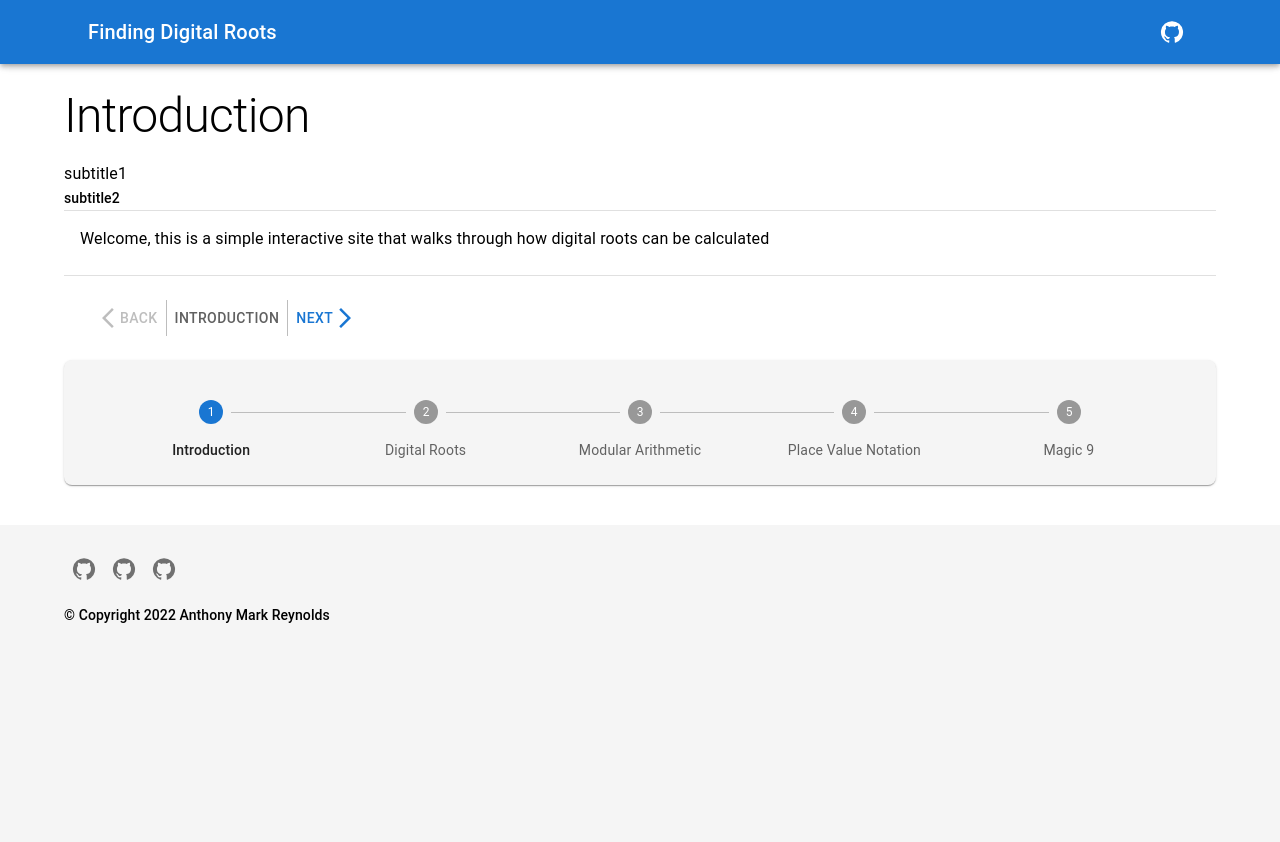
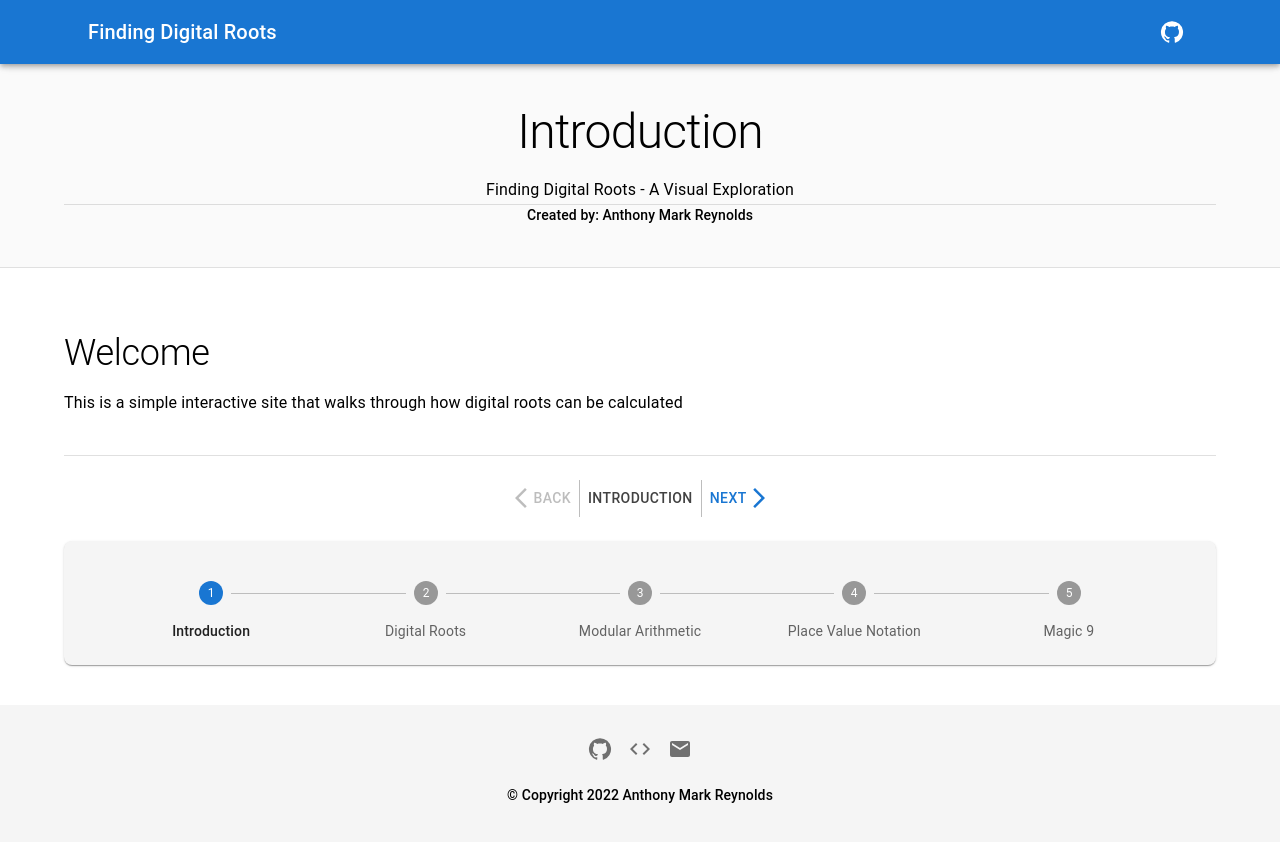
Before and after one commit to anthonymarkreynolds/Graphical-Modulo-Calculator, a React (Create React App) app: page / in a window 1280 px wide. Shown: the top 842 px of the page. Built offline with nearby package versions, Linux system fonts and the light colour scheme.

Commit message:
add content

```diff
--- /dev/null
+++ b/src/components/Footer.js
@@ -0,0 +1,49 @@
+import {
+  Box,
+  Container,
+  ButtonGroup,
+  IconButton,
+  Typography,
+} from "@mui/material";
+import { GitHub, Code, Email } from "@mui/icons-material";
+import { useTheme } from "@mui/material/styles";
+
+const Footer = () => {
+  const theme = useTheme();
+  return (
+    <Box
+      sx={{
+        mt: 5,
+        bgcolor: theme.palette.grey[100],
+        width: "100%",
+        overflowY: "hidden",
+      }}
+    >
+      <Container
+        sx={{
+          p: 3,
+          display: "flex",
+          flexDirection: "column",
+          alignItems: "center",
+          height: "100vh",
+        }}
+      >
+        <ButtonGroup>
+          <IconButton>
+            <GitHub />
+          </IconButton>
+          <IconButton>
+            <Code />
+          </IconButton>
+          <IconButton>
+            <Email />
+          </IconButton>
+        </ButtonGroup>
+        <Typography variant="subtitle2" mt={2}>
+          © Copyright 2022 Anthony Mark Reynolds
+        </Typography>
+      </Container>
+    </Box>
+  );
+};
+export default Footer;
--- a/src/components/Layout.js
+++ b/src/components/Layout.js
@@ -1,5 +1,6 @@
 import PanelStepper from "./PanelStepper";
 import NavBar from "./NavBar";
+import Footer from "./Footer";
 
 import Introduction from "./panels/Introduction";
 import DigitalRoots from "./panels/DigitalRoots";
@@ -7,18 +8,7 @@ import ModularArithmetic from "./panels/ModularArithmetic";
 import PlaceValueNotation from "./panels/PlaceValueNotation";
 import Magic9 from "./panels/Magic9";
 
-import {
-  Box,
-  Container,
-  Typography,
-  IconButton,
-  ButtonGroup,
-} from "@mui/material";
-import { useTheme } from "@mui/material/styles";
-import { GitHub } from "@mui/icons-material";
-
 const Layout = ({ children }) => {
-  const theme = useTheme();
   const panels = [
     ["Introduction", <Introduction />],
     ["Digital Roots", <DigitalRoots />],
@@ -27,29 +17,12 @@ const Layout = ({ children }) => {
     ["Magic 9", <Magic9 />],
   ];
   return (
-    <div>
+    <>
       <NavBar />
       {children}
       <PanelStepper panels={panels} />
-      <Box sx={{ mt: 5, bgcolor: theme.palette.grey[100], height: "400px" }}>
-        <Container sx={{ p: 3 }}>
-          <ButtonGroup>
-            <IconButton>
-              <GitHub />
-            </IconButton>
-            <IconButton>
-              <GitHub />
-            </IconButton>
-            <IconButton>
-              <GitHub />
-            </IconButton>
-          </ButtonGroup>
-          <Typography variant="subtitle2" mt={2}>
-            © Copyright 2022 Anthony Mark Reynolds
-          </Typography>
-        </Container>
-      </Box>
-    </div>
+      <Footer />
+    </>
   );
 };
 
--- a/src/components/PanelStepper.js
+++ b/src/components/PanelStepper.js
@@ -19,10 +19,14 @@ const PanelStepper = ({ panels }) => {
   const theme = useTheme();
 
   return (
+    <>
+      {panels[currentPanel][1]}
       <Container>
-      <Box my={3}>{panels[currentPanel][1]}</Box>
         <Divider />
-      <ButtonGroup variant="text" sx={{ m: 3 }}>
+        <ButtonGroup
+          variant="text"
+          sx={{ m: 3, display: "flex", justifyContent: "center" }}
+        >
           <Button
             disabled={!currentPanel}
             onClick={() =>
@@ -35,7 +39,7 @@ const PanelStepper = ({ panels }) => {
           </Button>
           <Button
             disabled
-          sx={{ color: `${theme.palette.grey[700]} !important` }}
+            sx={{ color: `${theme.palette.grey[800]} !important` }}
           >
             {panels[currentPanel][0]}
           </Button>
@@ -61,13 +65,16 @@ const PanelStepper = ({ panels }) => {
             {panels.map(([label], i) => {
               return (
                 <Step key={label}>
-                <StepButton onClick={() => updatePanel(i)}>{label}</StepButton>
+                  <StepButton onClick={() => updatePanel(i)}>
+                    {label}
+                  </StepButton>
                 </Step>
               );
             })}
           </Stepper>
         </Box>
       </Container>
+    </>
   );
 };
 
--- a/src/components/panels/DigitalRoots.js
+++ b/src/components/panels/DigitalRoots.js
@@ -1,7 +1,71 @@
-import { Typography } from "@mui/material";
+import { Typography, Container, TextField } from "@mui/material";
 import PanelHeader from "./PanelHeader";
+import { useState } from "react";
 const DigitalRoots = () => {
-  return <PanelHeader title="Digital Roots" />;
+  return (
+    <>
+      <PanelHeader title="Digital Roots" />
+      <Container sx={{ p: 3 }}>
+        <Typography variant="h2" sx={{ mt: 5, fontSize: 36 }}>
+          What is a Digital Root?
+        </Typography>
+        <Typography sx={{ my: 3 }}>
+          A digital root is the result of repeatedly summing all the digits in a
+          whole number until only one digit remains.
+        </Typography>
+        <Typography sx={{ my: 3 }}>For Example take the number 66.</Typography>
+        <Typography variant="h6" sx={{ m: 3 }}>
+          66 ⇒ 6 + 6 = 12 <br />
+          12 ⇒ 1 + 2 = 3
+        </Typography>
+        <Typography sx={{ my: 3 }}>
+          You can see that by taking the result of the digit sum over and over
+          will give us the digital root.
+        </Typography>
+        <Typography variant="h2" sx={{ mt: 5, fontSize: 36 }}>
+          Interesting Properties
+        </Typography>
+        <Typography sx={{ my: 3 }}>
+          Now consider a different number, lets pick 9090.
+        </Typography>
+        <Typography variant="h6" sx={{ m: 3 }}>
+          9090 ⇒ 9 + 0 + 9 + 0 = 18 <br />
+          18 ⇒ 1 + 8 = 9
+        </Typography>
+        <Typography sx={{ my: 3 }}>
+          Notice that the 0's eliminate themselves, keep this in mind as we will
+          explore this later.
+        </Typography>
+        <Typography sx={{ my: 3 }}>
+          Now we'll try 3 numbers: 123, 1239, and 12318
+        </Typography>
+        <Typography variant="h6" sx={{ m: 3 }}>
+          123 ⇒ 1 + 2 + 3 = 33 <br />
+          33 ⇒ 3 + 3 = 6
+        </Typography>
+        <Typography variant="h6" sx={{ m: 3 }}>
+          1239 ⇒ 1 + 2 + 3 + 9 = 33 <br />
+          33 ⇒ 3 + 3 = 6
+        </Typography>
+        <Typography variant="h6" sx={{ m: 3 }}>
+          12399 ⇒ 1 + 2 + 3 + 9 + 9 = 33 <br />
+          33 ⇒ 3 + 3 = 6
+        </Typography>
+        <Typography variant="h6" sx={{ m: 3 }}>
+          123918 ⇒ 1 + 2 + 3 + 9 + 1 + 8 = 33 <br />
+          33 ⇒ 3 + 3 = 6
+        </Typography>
+        <Typography sx={{ my: 3 }}>
+          Stangely, it appears that adding any multiple of 9 to a number leaves
+          the digital root unchanged
+        </Typography>
+        <Typography variant="h5" sx={{ mt: 5 }}>
+          Try it out yourself
+        </Typography>
+        <TextField id="input-number" label="Enter a Whole Number" />
+      </Container>
+    </>
+  );
 };
 
 export default DigitalRoots;
--- a/src/components/panels/Introduction.js
+++ b/src/components/panels/Introduction.js
@@ -1,19 +1,24 @@
-import { Typography, Box } from "@mui/material";
+import { Typography, Box, Container } from "@mui/material";
 import PanelHeader from "./PanelHeader";
 
 const Indroduction = () => {
   return (
-    <Box sx={{}}>
+    <>
       <PanelHeader
         title="Introduction"
         subtitle1="Finding Digital Roots - A Visual Exploration"
         subtitle2="Created by: Anthony Mark Reynolds"
       />
-      <Typography m={2}>
-        Welcome, this is a simple interactive site that walks through how
-        digital roots can be calculated
-      </Typography>
-    </Box>
+      <Container sx={{ p: 3 }}>
+        <Typography variant="h2" sx={{ mt: 5, fontSize: 36 }}>
+          Welcome
+        </Typography>
+        <Typography sx={{ my: 2 }}>
+          This is a simple interactive site that walks through how digital roots
+          can be calculated
+        </Typography>
+      </Container>
+    </>
   );
 };
 
--- a/src/components/panels/ModularArithmetic.js
+++ b/src/components/panels/ModularArithmetic.js
@@ -1,5 +1,5 @@
 import Polygon from "../Polygon";
-import { Box, Slider, Typography, Divider } from "@mui/material";
+import { Box, Container, Slider, Typography, Divider } from "@mui/material";
 import { useState } from "react";
 import PanelHeader from "./PanelHeader";
 
@@ -8,21 +8,22 @@ const ModularArithmetic = () => {
   return (
     <>
       <PanelHeader title="Modular Arithmetic" />
-      <Divider />
+      <Container>
         <Polygon sides={sides} />
         <Box sx={{ width: 300 }}>
           <Slider
             aria-label="Sides"
-          defaultValue={[3, 12]}
+            defaultValue={3}
             getAriaValueTExt={`Sides: ${sides}`}
             valueLabelDisplay="auto"
             step={1}
             marks
             min={3}
-          max={30}
-          onChange={(e) => updateSides(e.target.value[0])}
+            max={16}
+            onChange={(e) => updateSides(e.target.value)}
           />
         </Box>
+      </Container>
     </>
   );
 };
--- a/src/components/panels/PanelHeader.js
+++ b/src/components/panels/PanelHeader.js
@@ -1,14 +1,25 @@
-import { Typography, Divider } from "@mui/material";
+import { Typography, Divider, Box, Container } from "@mui/material";
+import { useTheme } from "@mui/material/styles";
 
 const PanelHeader = ({ title, subtitle1, subtitle2 }) => {
+  const theme = useTheme();
   return (
     <>
-      <Typography variant="h1" sx={{ my: 2, fontSize: 48 }}>
-        {title}
-      </Typography>
+      <Box sx={{ bgcolor: theme.palette.grey[50], p: 5, textAlign: "center" }}>
+        <Container>
+          <Typography variant="h1" sx={{ mb: 2, fontSize: 48 }}>
+            {title}
+          </Typography>
 
-      {subtitle1 && <Typography variant="subtitle1">subtitle1</Typography>}
-      {subtitle2 && <Typography variant="subtitle2">subtitle2</Typography>}
+          {subtitle1 && (
+            <Typography variant="subtitle1">{subtitle1}</Typography>
+          )}
+          <Divider />
+          {subtitle2 && (
+            <Typography variant="subtitle2">{subtitle2}</Typography>
+          )}
+        </Container>
+      </Box>
       <Divider />
     </>
   );
```
Lines whose indentation alone changed are shown as unchanged.
